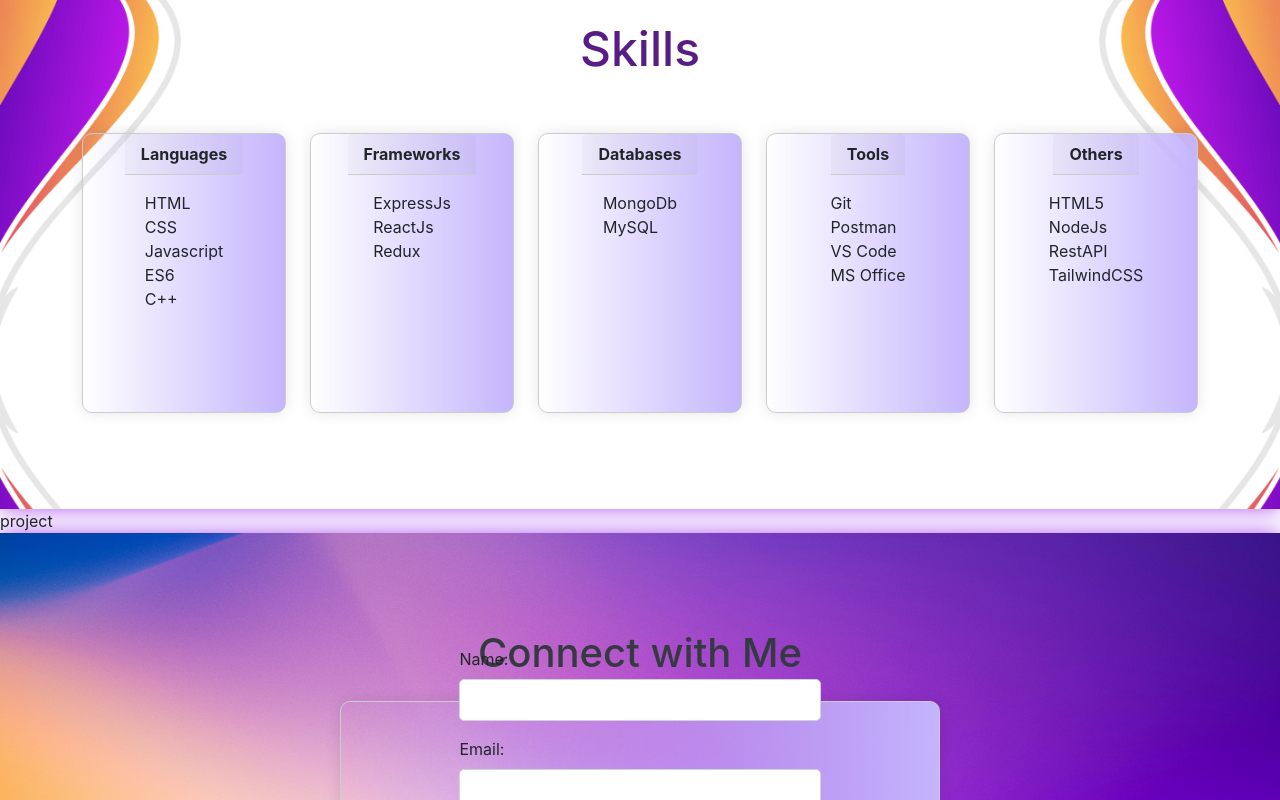
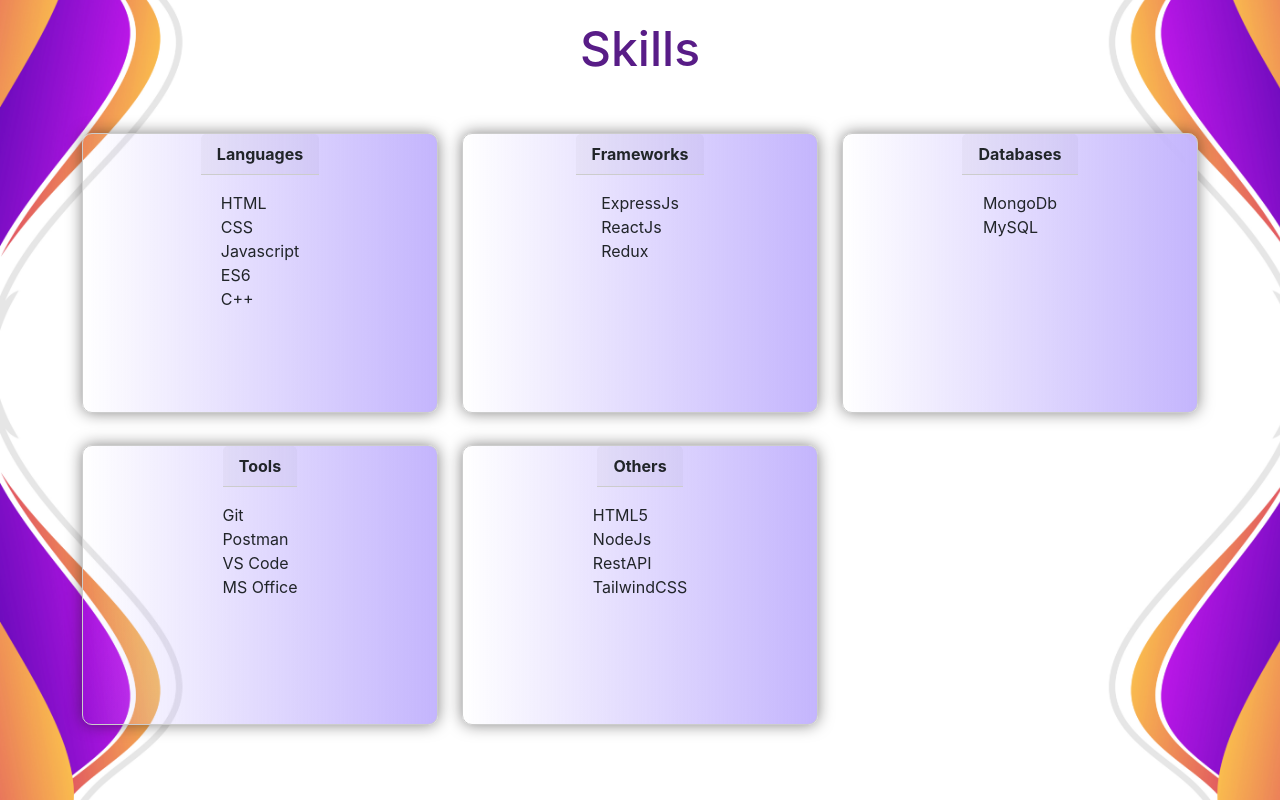
Before and after one commit to SomyaBhatnagar19/fullstackDevPortfolio, a React (Create React App) app: page / in a window 1280 px wide. Shown: the part 1380-2180 px from the top of the page. Built offline with nearby package versions, Linux system fonts and the light colour scheme.

Commit message:
Screen sizes for skills.

```diff
--- a/package.json
+++ b/package.json
@@ -15,6 +15,7 @@
     "react-bootstrap": "^2.10.2",
     "react-dom": "^18.2.0",
     "react-icons": "^5.0.1",
+    "react-router-dom": "^6.22.3",
     "react-scripts": "5.0.1",
     "web-vitals": "^2.1.4"
   },
--- a/src/index.js
+++ b/src/index.js
@@ -1,5 +1,6 @@
 import React from 'react';
 import 'bootstrap/dist/css/bootstrap.min.css';
+import { BrowserRouter } from 'react-router-dom'; // Import BrowserRouter
 import '@fortawesome/fontawesome-free/css/all.min.css';
 import ReactDOM from 'react-dom/client';
 import './index.css';
--- a/src/pages/css/skills.css
+++ b/src/pages/css/skills.css
@@ -29,7 +29,7 @@
   /* padding: 20px; */
   border: 1px solid #ccc;
   border-radius: 10px;
-  box-shadow: 0px 0px 15px rgba(16, 14, 14, 0.1);
+  box-shadow: 0px 0px 15px rgba(16, 14, 14, 0.5);
   margin-bottom: 2rem;
   height: 35vh;
   background: linear-gradient(90deg, transparent, #c4b5fd);
--- a/src/pages/menu.js
+++ b/src/pages/menu.js
@@ -13,7 +13,7 @@
         <Navbar.Toggle aria-controls="responsive-navbar-nav" />
         <Navbar.Collapse id="responsive-navbar-nav">
           <Nav className="me-auto">
-            <Nav.Link href="#aboutMe">About Me</Nav.Link>
+            <Nav.Link href="/AboutMe">About Me</Nav.Link>
             <Nav.Link href="#skills">Skills</Nav.Link>
             <Nav.Link href="#project">Projects</Nav.Link>
             <Nav.Link href="#contact">Contact</Nav.Link>
--- a/src/pages/skills.js
+++ b/src/pages/skills.js
@@ -17,7 +17,7 @@
     <Container>
       <h1 className="name animate__animated animate__fadeInDown text-center mt-5 mb-4" id="skills-title">Skills</h1>
       <Row id='skills-row'>
-        <Col>
+        <Col xs={12} md={6} lg={4}>
           <Card id='card1'>
             <Card.Header>
               Languages
@@ -31,7 +31,7 @@
             </Card.Body>
           </Card>
         </Col>
-        <Col>
+        <Col xs={12} md={6} lg={4}>
           <Card id='card2'>
             <Card.Header>
               Frameworks
@@ -45,7 +45,7 @@
             </Card.Body>
           </Card>
         </Col>
-        <Col>
+        <Col xs={12} md={6} lg={4}>
           <Card id='card3'>
             <Card.Header>
               Databases
@@ -60,7 +60,7 @@
           </Card>
         </Col>
 
-        <Col>
+        <Col xs={12} md={6} lg={4}>
           <Card id='card4'>
             <Card.Header>
               Tools
@@ -74,7 +74,7 @@
             </Card.Body>
           </Card>
         </Col>
-        <Col>
+        <Col xs={12} md={6} lg={4}>
           <Card id='card5'>
             <Card.Header>
               Others
```
Also changed, not shown: 1 other file (tests, documents, lock files or other folders).
